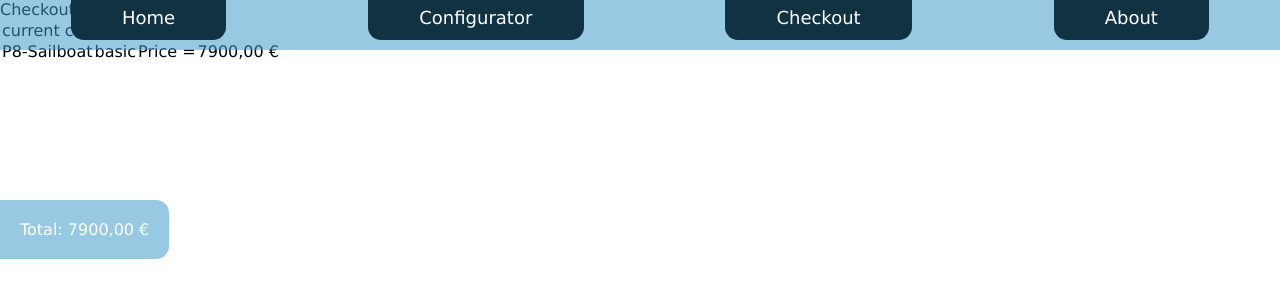
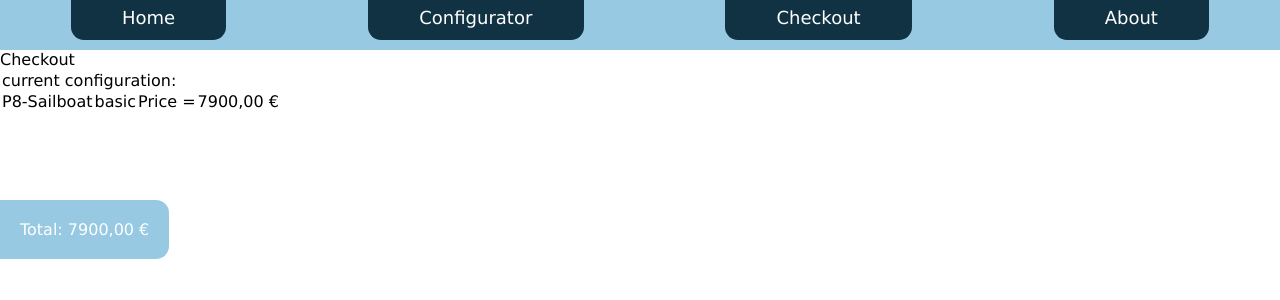
Before and after one commit to Beattraceur/3D_ProductConfigurator, a React (Vite) app: page /checkout in a window 1280 px wide. Shown: the top 300 px of the page. Built offline with nearby package versions, Linux system fonts and the light colour scheme; no server answers.

Commit message:
basic css in configurator

```diff
--- a/css/layout.css
+++ b/css/layout.css
@@ -28,10 +28,15 @@ body {
 	height: 100%;
 	/* border: solid red 3px; */
 	position: relative;
+	display: flex;
+	flex-direction: column;
 }
 .configurator {
 	/* border: solid 3px saddlebrown; */
-	height: 100%;
+	/* height: 100%; */
+	display: flex;
+	flex: 1;
+	flex-direction: column;
 }
 .Stage {
 	/* border: solid 3px rgb(0, 255, 8); */
--- a/css/navigation.css
+++ b/css/navigation.css
@@ -4,7 +4,7 @@ a {
 .navbar {
 	height: 50px;
 	background-color: var(--transp-back);
-	position: absolute;
+	position: relative;
 	z-index: 999;
 	width: 100vw;
 }
```
